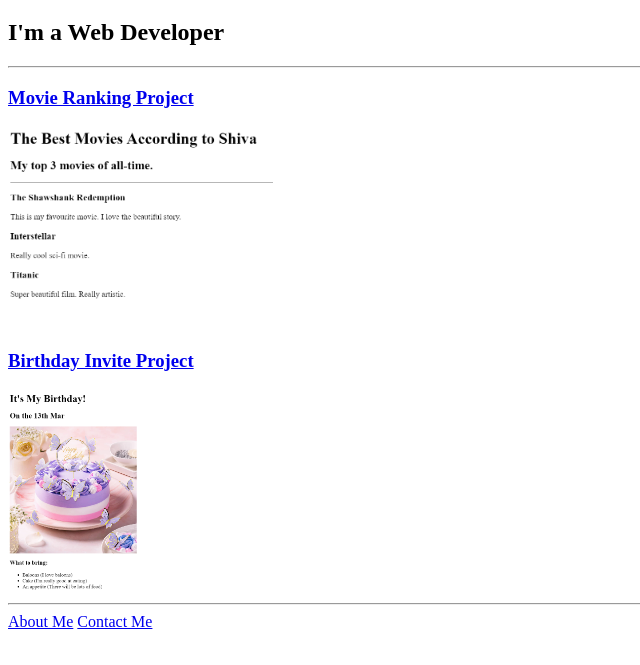
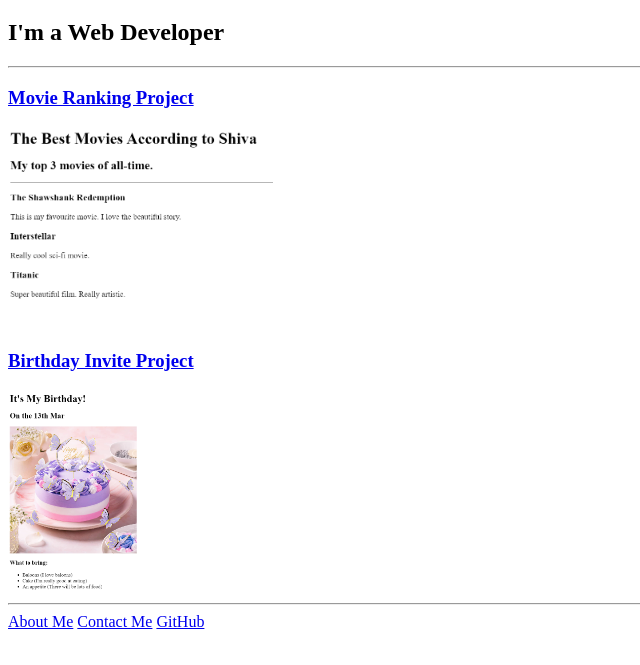
Before and after one commit to shivaram02/html-portfolio, a plain HTML site: page index.html in a window 1280 px wide. Shown: the part 61-726 px from the top of the page, without its empty margins (0-640 px from the left). Drawn offline with Linux system fonts and the light colour scheme.

Commit message:
Add github link

```diff
--- a/index.html
+++ b/index.html
@@ -31,6 +31,7 @@
   <!-- TODO 7: Add the Contact Me and About Me page links -->
   <a href="./public/about.html">About Me</a>
   <a href="./public/contact.html">Contact Me</a>
+  <a href="https://github.com/shivaram02">GitHub</a>
 </body>
 
 </html>
```
